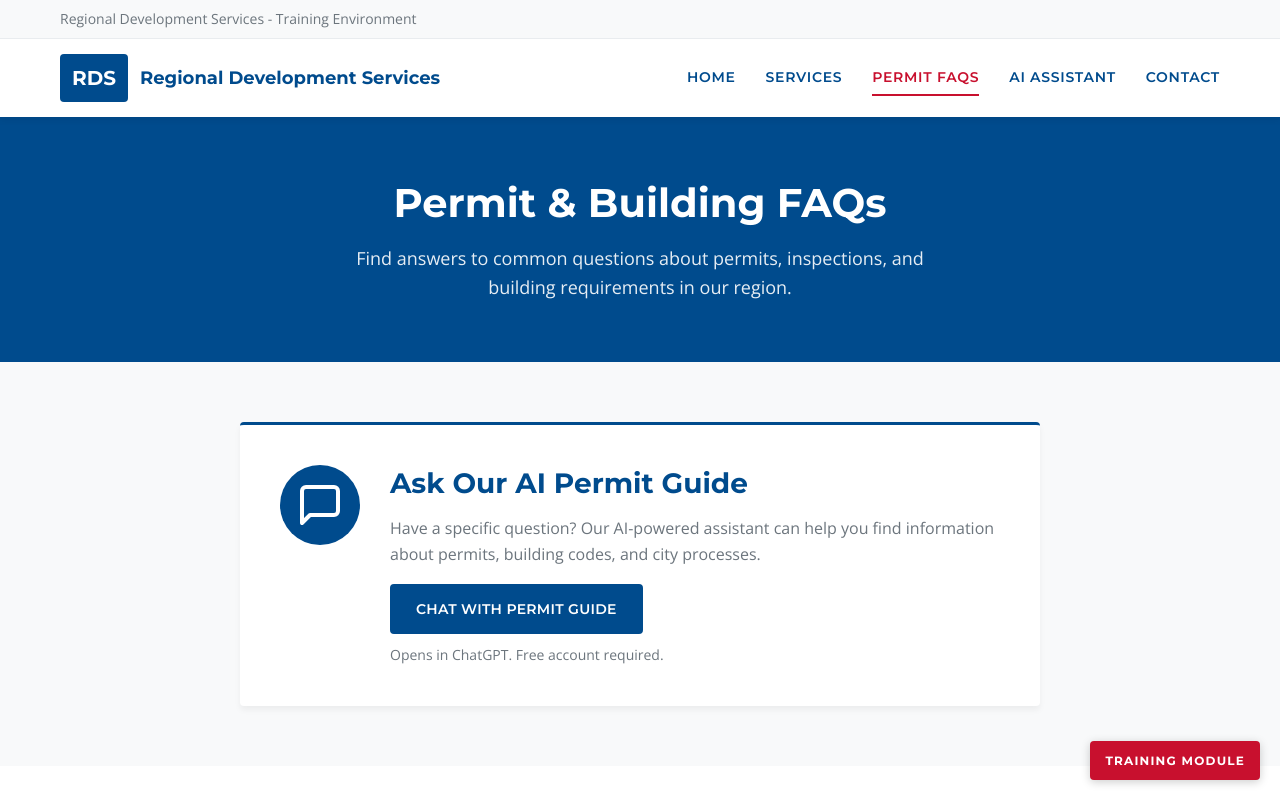
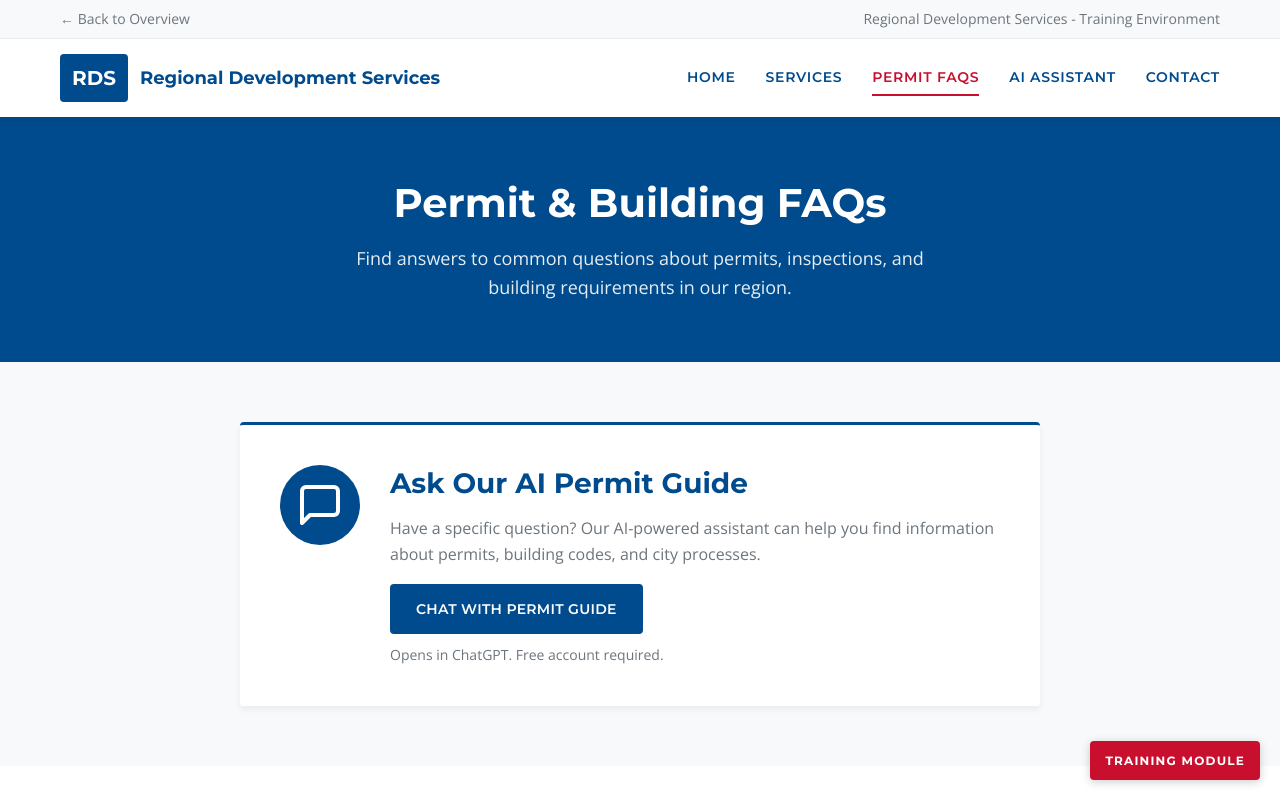
Before and after one commit to buildLittleWorlds/day-2-demo-edc, a plain HTML site: page index.html in a window 1280 px wide. Shown: the top 800 px of the page. Drawn offline with nearby package versions, Linux system fonts and the light colour scheme.

Commit message:
Add back link to hub site in utility bar
Added "Back to Overview" navigation link pointing to the main hub site
at buildlittleworlds.github.io/from-simple-prompts-to-custom-gpts/

Co-Authored-By: Claude Opus 4.5 <noreply@anthropic.com>

```diff
--- a/index.html
+++ b/index.html
@@ -12,7 +12,8 @@
 <body>
     <!-- Utility Bar -->
     <div class="utility-bar">
-        <div class="container">
+        <div class="container" style="display: flex; justify-content: space-between; align-items: center;">
+            <a href="https://buildlittleworlds.github.io/from-simple-prompts-to-custom-gpts/" style="color: inherit; text-decoration: none;">&larr; Back to Overview</a>
             <span>Regional Development Services - Training Environment</span>
         </div>
     </div>
```
